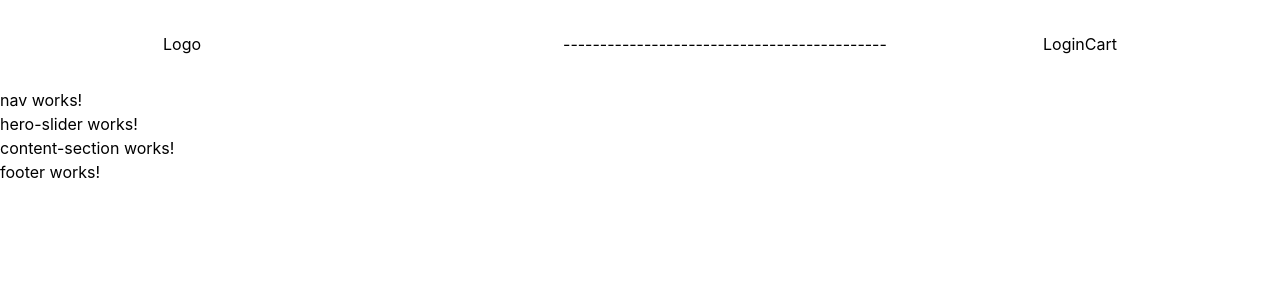
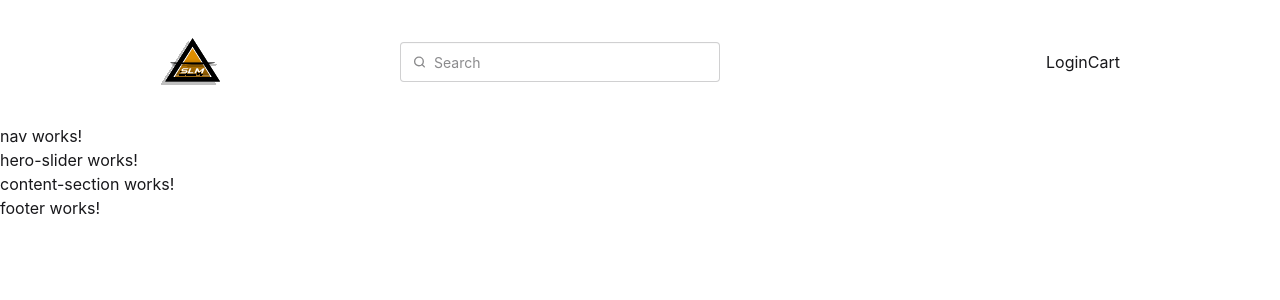
Before and after one commit to lusteroak/SinLicencia, an Angular app in the folder SinLicenciaFrontEnd/: page / in a window 1280 px wide. Shown: the top 300 px of the page. Built offline with nearby package versions, Linux system fonts and the light colour scheme.

Commit message:
Added logo, search bar

```diff
--- a/SinLicenciaFrontEnd/package.json
+++ b/SinLicenciaFrontEnd/package.json
@@ -28,8 +28,6 @@
     "@angular/forms": "^20.3.0",
     "@angular/platform-browser": "^20.3.0",
     "@angular/router": "^20.3.0",
-    "@hugeicons/angular": "^1.0.7",
-    "@hugeicons/core-free-icons": "^4.2.0",
     "@tailwindcss/postcss": "^4.3.0",
     "postcss": "^8.5.15",
     "rxjs": "~7.8.0",
@@ -42,6 +40,7 @@
     "@angular/cli": "^20.3.10",
     "@angular/compiler-cli": "^20.3.0",
     "@types/jasmine": "~5.1.0",
+    "daisyui": "^5.5.23",
     "jasmine-core": "~5.9.0",
     "karma": "~6.4.0",
     "karma-chrome-launcher": "~3.2.0",
--- a/SinLicenciaFrontEnd/src/app/app.ts
+++ b/SinLicenciaFrontEnd/src/app/app.ts
@@ -3,7 +3,7 @@ import { RouterOutlet } from '@angular/router';
 
 @Component({
   selector: 'app-root',
-  imports: [RouterOutlet],
+  imports: [RouterOutlet,],
   templateUrl: './app.html',
   styleUrl: './app.scss'
 })
--- a/SinLicenciaFrontEnd/src/app/components/header/header.html
+++ b/SinLicenciaFrontEnd/src/app/components/header/header.html
@@ -1,16 +1,15 @@
 <header>
-    <div class="flex p-8 justify-center">
-        <app-logo-place-holder>
+    <div class="flex p-8 justify-center items-center">
+        <app-logo-place-holder></app-logo-place-holder>
+        <app-search-bar-header></app-search-bar-header>
+        <div class="flex w-60 justify-end">
+            <!--Login Section -->
+            <div class="login">Login</div>
+            <!--Login Section End-->
+            <!-- Cart Section -->
+            <div class="cart">Cart</div>
+            <!-- Cart Section End -->
+        </div>
 
-        </app-logo-place-holder>
-        <app-search-bar-header><div>
-            <p>Search</p>
-        </div></app-search-bar-header>
-        <!--Login Section -->
-        <div class="login">Login</div>
-        <!--Login Section End-->
-        <!-- Cart Section -->
-        <div class="cart">Cart</div>
-        <!-- Cart Section End -->
     </div>
 </header>
--- a/SinLicenciaFrontEnd/src/app/components/logo-place-holder/logo-place-holder.html
+++ b/SinLicenciaFrontEnd/src/app/components/logo-place-holder/logo-place-holder.html
@@ -1,3 +1,97 @@
-<div class="w-100">
-    <p>Logo</p>
+<div class="w-60">
+    <svg width="60" height="60" viewBox="0 0 305 241" fill="none" xmlns="http://www.w3.org/2000/svg">
+        <g filter="url(#filter0_d_0_1)">
+            <path d="M165.53 0L304.96 219H26.1L165.53 0Z" fill="white" />
+            <path d="M284.917 208H46.1434L165.53 20.4814L284.917 208Z" stroke="black" stroke-width="22" />
+            <path d="M284.917 208H46.1434L165.53 20.4814L284.917 208Z" stroke="black" stroke-opacity="0.2"
+                stroke-width="22" />
+            <path d="M284.917 208H46.1434L165.53 20.4814L284.917 208Z" stroke="black" stroke-opacity="0.2"
+                stroke-width="22" />
+            <path d="M284.917 208H46.1434L165.53 20.4814L284.917 208Z" stroke="black" stroke-opacity="0.2"
+                stroke-width="22" />
+            <path d="M284.917 208H46.1434L165.53 20.4814L284.917 208Z" stroke="black" stroke-opacity="0.2"
+                stroke-width="22" />
+            <path d="M284.917 208H46.1434L165.53 20.4814L284.917 208Z" stroke="black" stroke-opacity="0.2"
+                stroke-width="22" />
+            <path d="M284.917 208H46.1434L165.53 20.4814L284.917 208Z" stroke="black" stroke-opacity="0.2"
+                stroke-width="22" />
+            <path d="M284.917 208H46.1434L165.53 20.4814L284.917 208Z" stroke="black" stroke-opacity="0.2"
+                stroke-width="22" />
+        </g>
+        <g filter="url(#filter1_d_0_1)">
+            <path d="M165.727 50.0677L253.905 190.434L77.8875 190.628L165.727 50.0677Z"
+                fill="url(#paint0_linear_0_1)" />
+        </g>
+        <g filter="url(#filter2_d_0_1)">
+            <mask id="path-4-inside-1_0_1" fill="white">
+                <path
+                    d="M52.5301 123C52.5301 125.615 64.1558 128.126 84.9158 129.995C105.676 131.863 133.919 132.941 163.591 132.998C193.264 133.054 222.006 132.084 243.659 130.295C265.311 128.507 278.15 126.042 279.425 123.43L166.03 123L52.5301 123Z" />
+            </mask>
+            <path
+                d="M52.5301 123C52.5301 125.615 64.1558 128.126 84.9158 129.995C105.676 131.863 133.919 132.941 163.591 132.998C193.264 133.054 222.006 132.084 243.659 130.295C265.311 128.507 278.15 126.042 279.425 123.43L166.03 123L52.5301 123Z"
+                fill="black" />
+            <path
+                d="M52.5301 123C52.5301 125.615 64.1558 128.126 84.9158 129.995C105.676 131.863 133.919 132.941 163.591 132.998C193.264 133.054 222.006 132.084 243.659 130.295C265.311 128.507 278.15 126.042 279.425 123.43L166.03 123L52.5301 123Z"
+                stroke="black" stroke-width="2" mask="url(#path-4-inside-1_0_1)" />
+        </g>
+        <g filter="url(#filter3_d_0_1)">
+            <path
+                d="M110.77 157.2L118.45 152H146.45L138.77 157.2H119.21L117.13 162.4H136.73L140.25 167.6L138.21 172.8L130.53 178H102.53L110.21 172.8H129.81L131.85 167.6H112.25L108.73 162.4L110.77 157.2ZM140.46 178L150.78 152H159.18L150.94 172.8H167.7L171.26 178H140.46ZM174.679 178L184.999 152H193.399L199.839 167.6L218.599 152H226.999L216.679 178H208.279L214.479 162.4L201.959 172.8H193.559L189.279 162.4L183.079 178H174.679Z"
+                fill="white" />
+        </g>
+        <defs>
+            <filter id="filter0_d_0_1" x="6.19888e-06" y="0" width="304.96" height="240.1" filterUnits="userSpaceOnUse"
+                color-interpolation-filters="sRGB">
+                <feFlood flood-opacity="0" result="BackgroundImageFix" />
+                <feColorMatrix in="SourceAlpha" type="matrix" values="0 0 0 0 0 0 0 0 0 0 0 0 0 0 0 0 0 0 127 0"
+                    result="hardAlpha" />
+                <feOffset dx="-20" dy="15" />
+                <feGaussianBlur stdDeviation="3.05" />
+                <feComposite in2="hardAlpha" operator="out" />
+                <feColorMatrix type="matrix" values="0 0 0 0 0 0 0 0 0 0 0 0 0 0 0 0 0 0 0.25 0" />
+                <feBlend mode="normal" in2="BackgroundImageFix" result="effect1_dropShadow_0_1" />
+                <feBlend mode="normal" in="SourceGraphic" in2="effect1_dropShadow_0_1" result="shape" />
+            </filter>
+            <filter id="filter1_d_0_1" x="73.8875" y="50.0677" width="184.018" height="148.56"
+                filterUnits="userSpaceOnUse" color-interpolation-filters="sRGB">
+                <feFlood flood-opacity="0" result="BackgroundImageFix" />
+                <feColorMatrix in="SourceAlpha" type="matrix" values="0 0 0 0 0 0 0 0 0 0 0 0 0 0 0 0 0 0 127 0"
+                    result="hardAlpha" />
+                <feOffset dy="4" />
+                <feGaussianBlur stdDeviation="2" />
+                <feComposite in2="hardAlpha" operator="out" />
+                <feColorMatrix type="matrix" values="0 0 0 0 0.610577 0 0 0 0 0.411813 0 0 0 0 0.0684941 0 0 0 1 0" />
+                <feBlend mode="normal" in2="BackgroundImageFix" result="effect1_dropShadow_0_1" />
+                <feBlend mode="normal" in="SourceGraphic" in2="effect1_dropShadow_0_1" result="shape" />
+            </filter>
+            <filter id="filter2_d_0_1" x="52.5301" y="123" width="242.095" height="26.2" filterUnits="userSpaceOnUse"
+                color-interpolation-filters="sRGB">
+                <feFlood flood-opacity="0" result="BackgroundImageFix" />
+                <feColorMatrix in="SourceAlpha" type="matrix" values="0 0 0 0 0 0 0 0 0 0 0 0 0 0 0 0 0 0 127 0"
+                    result="hardAlpha" />
+                <feOffset dx="9" dy="10" />
+                <feGaussianBlur stdDeviation="3.1" />
+                <feComposite in2="hardAlpha" operator="out" />
+                <feColorMatrix type="matrix" values="0 0 0 0 0 0 0 0 0 0 0 0 0 0 0 0 0 0 0.25 0" />
+                <feBlend mode="normal" in2="BackgroundImageFix" result="effect1_dropShadow_0_1" />
+                <feBlend mode="normal" in="SourceGraphic" in2="effect1_dropShadow_0_1" result="shape" />
+            </filter>
+            <filter id="filter3_d_0_1" x="99.5301" y="152" width="127.468" height="37" filterUnits="userSpaceOnUse"
+                color-interpolation-filters="sRGB">
+                <feFlood flood-opacity="0" result="BackgroundImageFix" />
+                <feColorMatrix in="SourceAlpha" type="matrix" values="0 0 0 0 0 0 0 0 0 0 0 0 0 0 0 0 0 0 127 0"
+                    result="hardAlpha" />
+                <feOffset dx="-3" dy="11" />
+                <feComposite in2="hardAlpha" operator="out" />
+                <feColorMatrix type="matrix" values="0 0 0 0 0 0 0 0 0 0 0 0 0 0 0 0 0 0 1 0" />
+                <feBlend mode="normal" in2="BackgroundImageFix" result="effect1_dropShadow_0_1" />
+                <feBlend mode="normal" in="SourceGraphic" in2="effect1_dropShadow_0_1" result="shape" />
+            </filter>
+            <linearGradient id="paint0_linear_0_1" x1="165.727" y1="50.0677" x2="165.933" y2="237.353"
+                gradientUnits="userSpaceOnUse">
+                <stop offset="0.274038" stop-color="#DD8D01" />
+                <stop offset="0.774038" stop-color="#774C01" />
+            </linearGradient>
+        </defs>
+    </svg>
 </div>
--- a/SinLicenciaFrontEnd/src/app/components/search-bar-header/search-bar-header.html
+++ b/SinLicenciaFrontEnd/src/app/components/search-bar-header/search-bar-header.html
@@ -1,3 +1,11 @@
 <div class="w-120">
-    <p>--------------------------------------------</p>
+    <label class="input">
+        <svg class="h-[1em] opacity-50" xmlns="http://www.w3.org/2000/svg" viewBox="0 0 24 24">
+            <g stroke-linejoin="round" stroke-linecap="round" stroke-width="2.5" fill="none" stroke="currentColor">
+                <circle cx="11" cy="11" r="8"></circle>
+                <path d="m21 21-4.3-4.3"></path>
+            </g>
+        </svg>
+        <input type="search" class="grow" placeholder="Search" />
+    </label>
 </div>
--- a/SinLicenciaFrontEnd/src/styles.css
+++ b/SinLicenciaFrontEnd/src/styles.css
@@ -1 +1,2 @@
 @import "tailwindcss";
+@plugin "daisyui";
```
Also changed, not shown: 1 other file (tests, documents, lock files or other folders).
